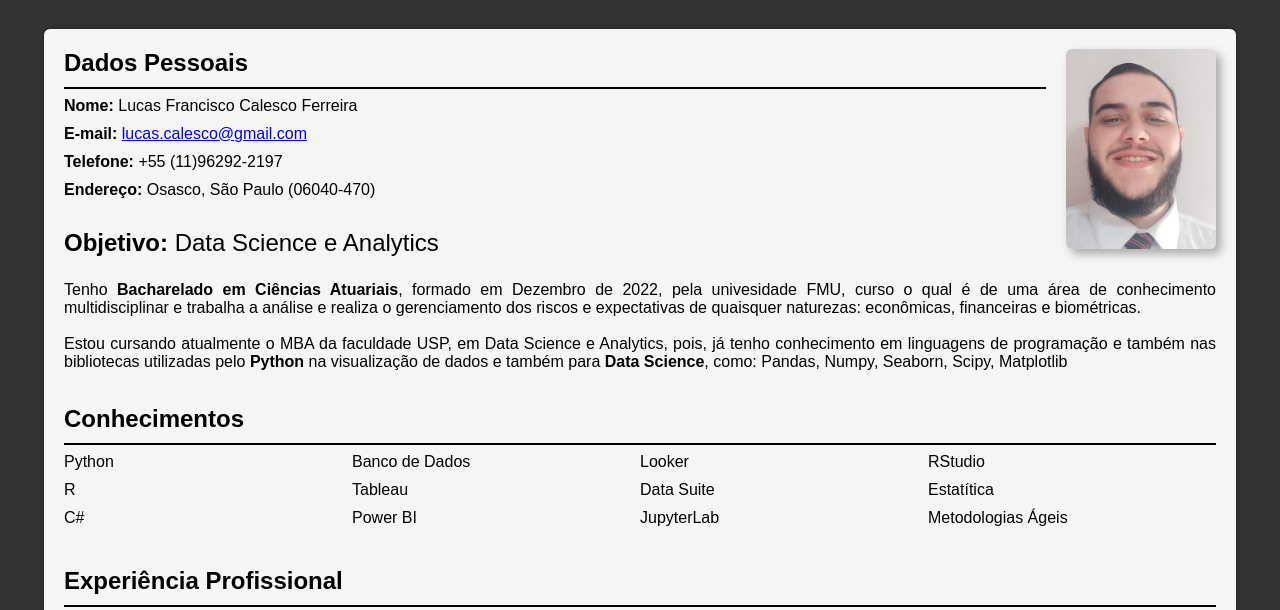
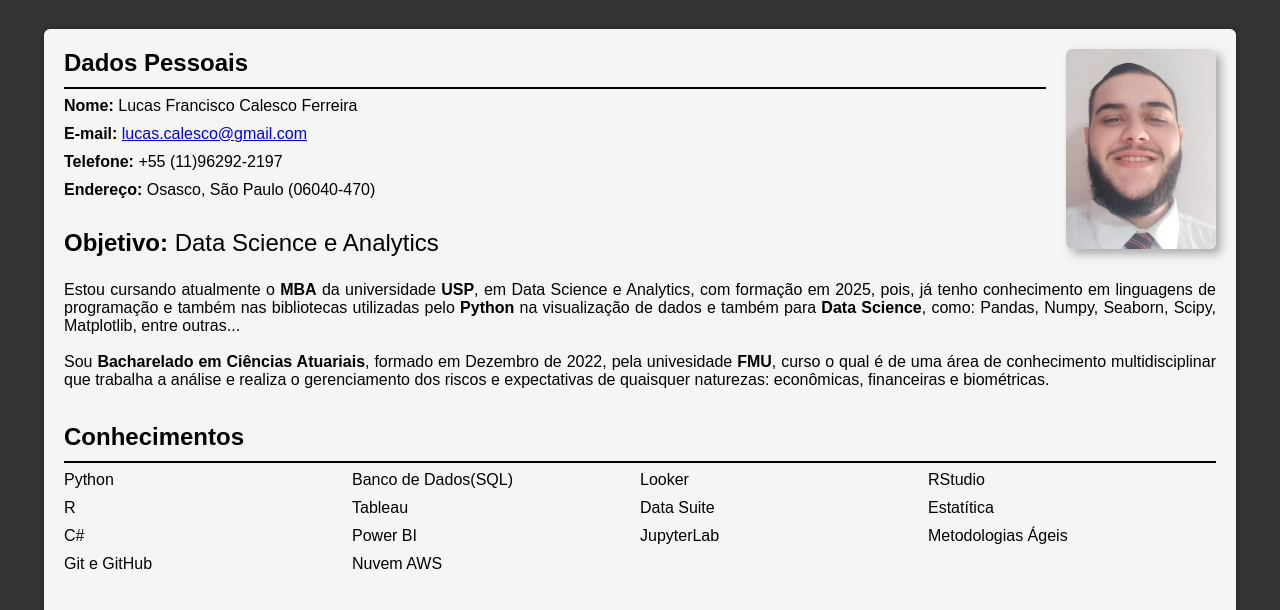
Before and after one commit to LucasCalesco/LucasCalesco.github.io, a plain HTML site: page curriculo.html in a window 1280 px wide. Shown: the part 78-688 px from the top of the page. Drawn offline with Linux system fonts and the light colour scheme.

Commit message:
Add files via upload

```diff
--- a/curriculo.html
+++ b/curriculo.html
@@ -3,6 +3,7 @@
 
 <head>
     <title>Meu Currículo</title>
+    <link rel="icon" href="img/imagem.png">
     <link rel="stylesheet" href="https://cdnjs.cloudflare.com/ajax/libs/font-awesome/5.15.3/css/all.min.css"
         integrity="sha512-Jwhvujl7zJ11LkHKOS/21F7ZjtkhX+qU2yUw8dApBu6zJ1EpEaJbVZkfp1BSY3pl2UZbRD4ziyDvgkbwsw/q0Q=="
         crossorigin="anonymous" referrerpolicy="no-referrer" />
@@ -149,18 +150,18 @@
             <div class="section">
                 <p style="font-size: 1.5em;"><b>Objetivo: </b>Data Science e Analytics</p>
                 <p style="font-size: 1em; text-align: justify;">
-                    Tenho <b>Bacharelado em Ciências Atuariais</b>, formado em Dezembro de 2022, pela univesidade FMU,
-                    curso o qual é de
-                    uma área de conhecimento multidisciplinar e trabalha a análise e realiza o gerenciamento dos riscos
-                    e
-                    expectativas de quaisquer naturezas: econômicas, financeiras e biométricas.
-                    <br />
-                    <br />
-                    Estou cursando atualmente o MBA da faculdade USP, em Data Science e Analytics, pois, já tenho
+                    Estou cursando atualmente o <b>MBA</b> da universidade <b>USP</b>, em Data Science e Analytics, com formação em 2025, pois, já tenho
                     conhecimento em
                     linguagens de programação e também nas bibliotecas utilizadas pelo <b>Python</b> na visualização de
                     dados e também para
-                    <b>Data Science</b>, como: Pandas, Numpy, Seaborn, Scipy, Matplotlib
+                    <b>Data Science</b>, como: Pandas, Numpy, Seaborn, Scipy, Matplotlib, entre outras...
+                    <br />
+                    <br />
+                    Sou <b>Bacharelado em Ciências Atuariais</b>, formado em Dezembro de 2022, pela univesidade <b>FMU</b>,
+                    curso o qual é de
+                    uma área de conhecimento multidisciplinar que trabalha a análise e realiza o gerenciamento dos riscos
+                    e
+                    expectativas de quaisquer naturezas: econômicas, financeiras e biométricas.
                 </p>
                 <br />
                 <h2><b>Conhecimentos</b></h2>
@@ -170,11 +171,13 @@
                         <li>Python</li>
                         <li>R</li>
                         <li>C#</li>
+                        <li>Git e GitHub</li>
                     </ul>
                     <ul class="lista">
-                        <li>Banco de Dados</li>
+                        <li>Banco de Dados(SQL)</li>
                         <li>Tableau</li>
                         <li>Power BI</li>
+                        <li>Nuvem AWS</li>
                     </ul>
                     <ul class="lista">
                         <li>Looker</li>
```
